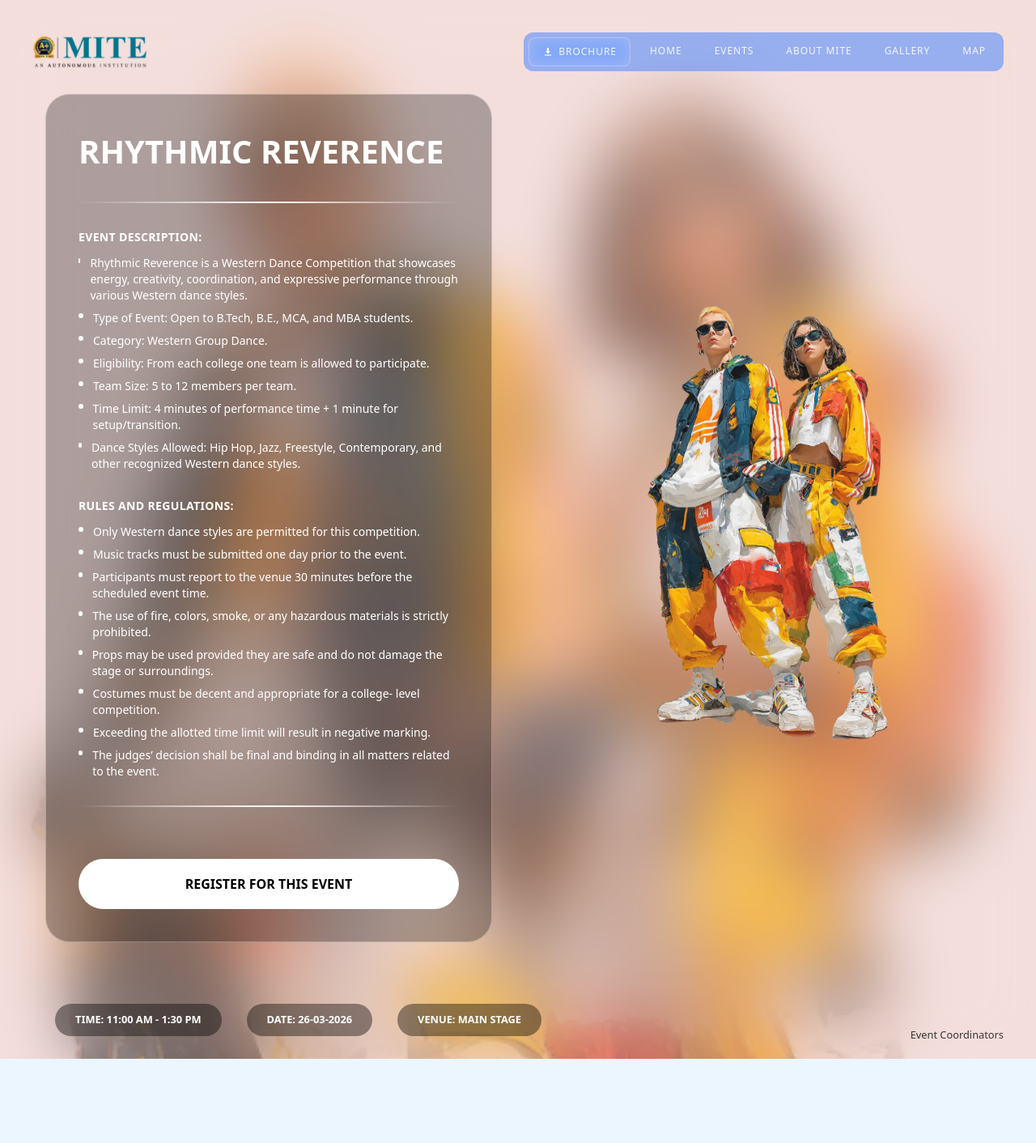
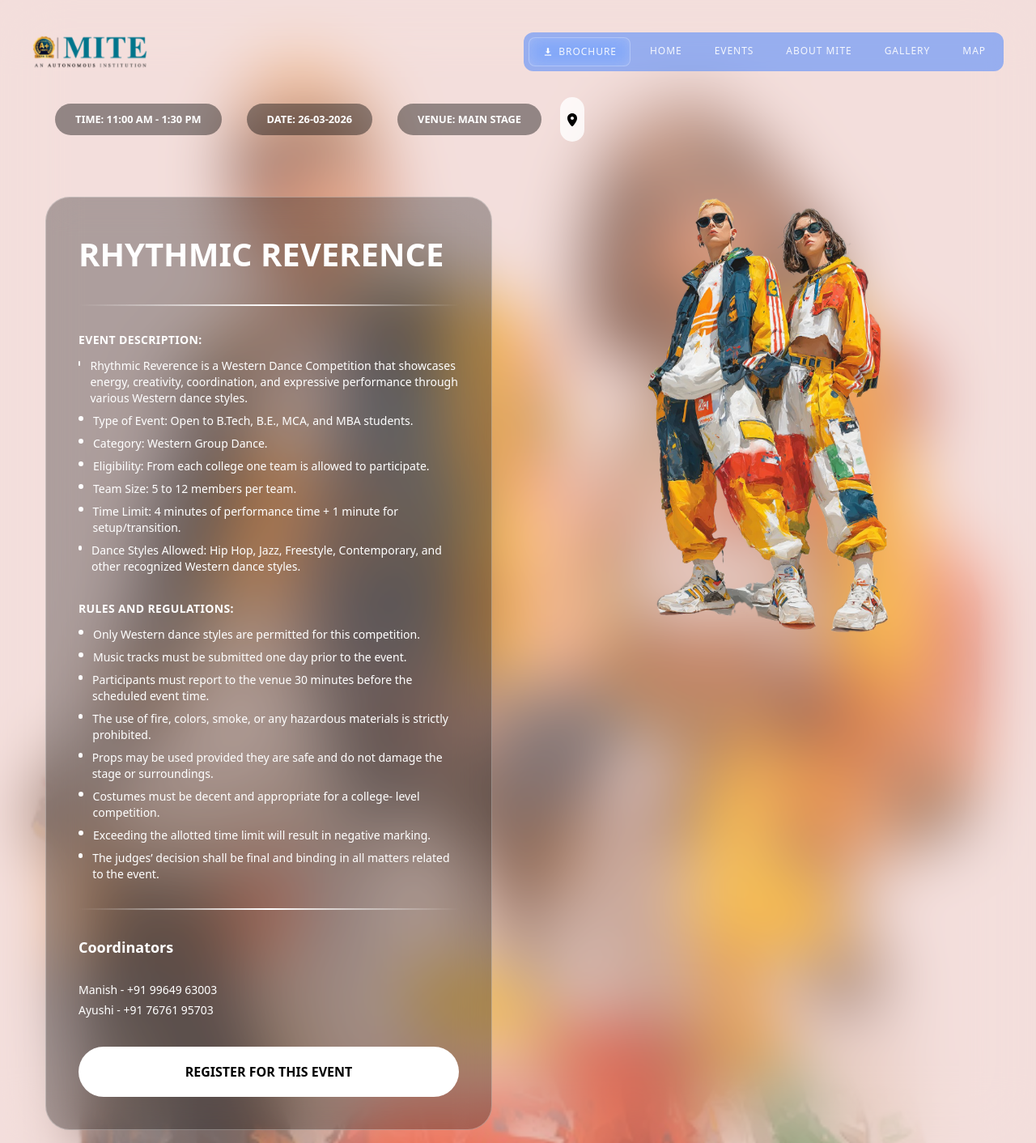
Before and after one commit to Omkargithub64/sentia-26-website, a Next.js app: page /events/1 in a window 1280 px wide. Shown: the whole page at 81% size. Before the commit the page ends 1308 px from the top, so only its background shows below. Built offline with nearby package versions, Linux system fonts and the light colour scheme.

Commit message:
contacts added and location button

```diff
--- a/app/events/[id]/EventPage.module.css
+++ b/app/events/[id]/EventPage.module.css
@@ -64,7 +64,7 @@
 .imageContainer{
   display:flex;
   justify-content:center;
-  align-items:center;
+  align-items:flex-start;
 }
 
 .floatingImg{
@@ -93,6 +93,18 @@
   font-size:.8rem;
   font-weight:bold;
   margin: 0.5rem;
+  display:flex;
+  align-items:center;
+  /* justify-content: center; */
+  width: fit-content;
+  gap:6px;
+}
+
+.chip2{
+  display:flex;
+  align-items:center;
+  /* justify-content: center; */
+  width: fit-content;
 }
 
 .organizerInfo{
@@ -117,7 +129,37 @@
     display: none;
 }
 
-/* Mobile */
+
+
+.locButton{
+ background:rgba(255, 255, 255, 0.795);
+  padding:5px 5px;
+  border-radius:30px;
+  font-size:1rem;
+  font-weight:bold;
+  display:flex;
+  align-items:center;
+  justify-content: center;
+}
+
+.locIcon{
+  width:24px;
+  height:24px;
+  fill:rgb(0, 0, 0);
+  transition: fill 0.3s;
+}
+
+.locButton:hover{
+  opacity:1;
+  transform:scale(1.1);
+}
+
+.locIcon{
+  width:20px;
+  height:20px;
+  fill:rgb(0, 0, 0);
+}
+
 /* Mobile */
 
 @media (max-width:1268px){
--- a/app/events/[id]/page.tsx
+++ b/app/events/[id]/page.tsx
@@ -39,7 +39,37 @@ export default async function EventPage({
       } as React.CSSProperties}>
       <div className={styles.bgOverlay}></div>
 
+
+
       <div className={styles.mainLayout}>
+
+                <div className={`${styles.infoFooter} ${styles.desktopTitle}`}>
+
+          <div className={styles.chip}>
+            TIME: {event.time}
+          </div>
+
+          <div className={styles.chip}>
+            DATE: {event.date}
+          </div>
+
+          <div className={styles.chip}>
+            VENUE: {event.venue}
+          </div>
+              <Link
+      href={`/map?region=${event.regionId}`}
+      className={styles.locButton}
+    >
+      <svg
+        xmlns="http://www.w3.org/2000/svg"
+        viewBox="0 0 640 640"
+        className={styles.locIcon}
+        >
+        <path d="M128 252.6C128 148.4 214 64 320 64C426 64 512 148.4 512 252.6C512 371.9 391.8 514.9 341.6 569.4C329.8 582.2 310.1 582.2 298.3 569.4C248.1 514.9 127.9 371.9 127.9 252.6zM320 320C355.3 320 384 291.3 384 256C384 220.7 355.3 192 320 192C284.7 192 256 220.7 256 256C256 291.3 284.7 320 320 320z"/>
+      </svg>
+    </Link>
+
+        </div>
 
         {/* Mobile Title */}
         <h2 className={styles.mobileMainTitle}>
@@ -58,7 +88,6 @@ export default async function EventPage({
             <h3 className={styles.mobileTitle}>
               Event Details
             </h3>
-
 <div className={`${styles.infoFooter} ${styles.mobileTitle}`}>
   <div className={styles.chip}>
     TIME: {event.time}
@@ -68,10 +97,28 @@ export default async function EventPage({
     DATE: {event.date}
   </div>
 
+<div className={styles.chip2}>
+
   <div className={styles.chip}>
     VENUE: {event.venue}
+
+
+  </div>
+    <Link
+      href={`/map?region=${event.regionId}`}
+      className={styles.locButton}
+    >
+      <svg
+        xmlns="http://www.w3.org/2000/svg"
+        viewBox="0 0 640 640"
+        className={styles.locIcon}
+        >
+        <path d="M128 252.6C128 148.4 214 64 320 64C426 64 512 148.4 512 252.6C512 371.9 391.8 514.9 341.6 569.4C329.8 582.2 310.1 582.2 298.3 569.4C248.1 514.9 127.9 371.9 127.9 252.6zM320 320C355.3 320 384 291.3 384 256C384 220.7 355.3 192 320 192C284.7 192 256 220.7 256 256C256 291.3 284.7 320 320 320z"/>
+      </svg>
+    </Link>
 </div>
 </div>
+
 
             <div className={styles.line}></div>
 
@@ -173,15 +220,13 @@ export default async function EventPage({
 
             <div className={styles.line}></div>
 
-            <div className={styles.mobileTitle}>
-              <h3>Coordinators</h3>
+<div>
+  <h3 className="text-lg font-semibold mb-0 text-white">Coordinators</h3>
 
-              <span>{event.eventcoordinator1}</span>
-              <br />
-
-              <span>{event.eventcoordinator2}</span>
+  <span className="whitespace-pre-line text-sm text-white">
+    {event.contacts}
+  </span>
 </div>
-
           </ul>
 
           <Link
@@ -205,31 +250,6 @@ export default async function EventPage({
         </div>
 
         {/* Footer Info Chips */}
-        <div className={`${styles.infoFooter} ${styles.desktopTitle}`}>
-
-          <div className={styles.chip}>
-            TIME: {event.time}
-          </div>
-
-          <div className={styles.chip}>
-            DATE: {event.date}
-          </div>
-
-          <div className={styles.chip}>
-            VENUE: {event.venue}
-          </div>
-
-        </div>
-
-        {/* Organizer Info */}
-        <div className={styles.organizerInfo}>
-          <p>Event Coordinators</p>
-
-          <span>{event.eventcoordinator1}</span>
-          <br />
-
-          <span>{event.eventcoordinator2}</span>
-        </div>
 
       </div>
 
```
Lines whose indentation alone changed are shown as unchanged.
